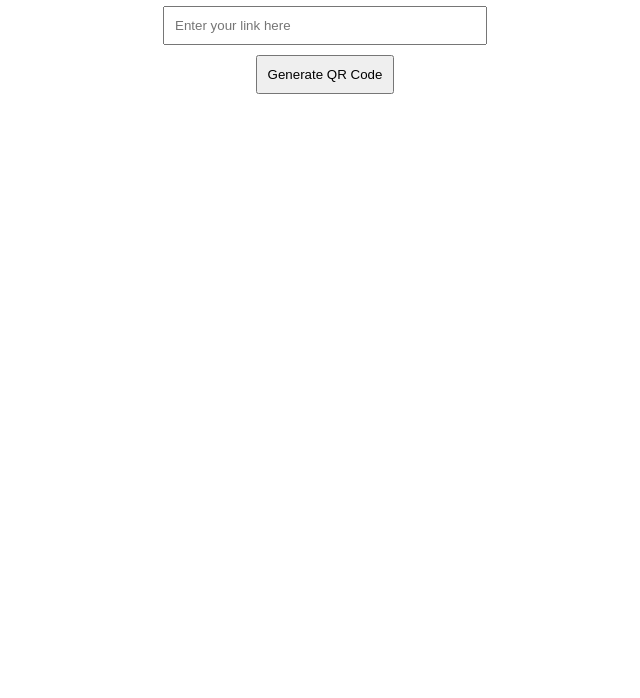
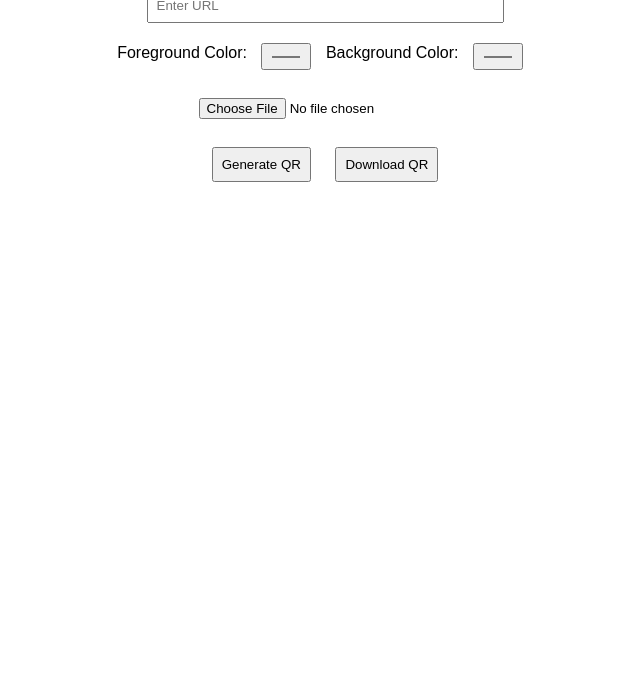
Before and after one commit to aevin-bhanderi/qr-code-generator, a plain HTML site: page index.html in a window 1280 px wide. Shown: the part 102-800 px from the top of the page, without its empty margins (315-955 px from the left). Drawn offline with Linux system fonts and the light colour scheme.

Commit message:
Update index.html

```diff
--- a/index.html
+++ b/index.html
@@ -4,46 +4,69 @@
   <meta charset="UTF-8">
   <meta name="viewport" content="width=device-width, initial-scale=1.0">
   <title>QR Code Generator</title>
-    <script src="https://cdn.jsdelivr.net/npm/qrcode/build/qrcode.min.js"></script>
   <style>
-        body {
-            font-family: Arial, sans-serif;
-            text-align: center;
-            margin-top: 50px;
-        }
-        input {
-            padding: 10px;
-            width: 300px;
-        }
-        button {
-            padding: 10px;
-            margin: 10px;
-            cursor: pointer;
-        }
-        canvas {
-            margin-top: 20px;
-        }
+    body { font-family: Arial, sans-serif; text-align: center; margin: 20px; }
+    #qrcode { margin: 20px auto; }
+    input, button { margin: 10px; padding: 8px; }
+    canvas { border: 1px solid #ccc; border-radius: 10px; }
   </style>
 </head>
 <body>
+
   <h1>QR Code Generator</h1>
-    <input type="text" id="linkInput" placeholder="Enter your link here">
+  <input type="text" id="link" placeholder="Enter URL" size="40">
   <br>
-    <button onclick="generateQR()">Generate QR Code</button>
+  <label>Foreground Color: <input type="color" id="fgColor" value="#000000"></label>
+  <label>Background Color: <input type="color" id="bgColor" value="#ffffff"></label>
   <br>
-    <canvas id="qrcode"></canvas>
+  <input type="file" id="logoInput" accept="image/*">
+  <br>
+  <button onclick="generateQRCode()">Generate QR</button>
+  <button onclick="downloadQRCode()">Download QR</button>
 
+  <div id="qrcode"></div>
+
+  <script src="https://cdn.jsdelivr.net/npm/qrcode/build/qrcode.min.js"></script>
   <script>
-        function generateQR() {
-            const link = document.getElementById('linkInput').value;
-            if (link) {
-                QRCode.toCanvas(document.getElementById('qrcode'), link, function (error) {
-                    if (error) console.error(error);
+    let logo = null;
+
+    document.getElementById('logoInput').addEventListener('change', function(e){
+      const reader = new FileReader();
+      reader.onload = function(event) { logo = event.target.result; };
+      reader.readAsDataURL(e.target.files[0]);
     });
-            } else {
-                alert("Please enter a link!");
+
+    function generateQRCode() {
+      const link = document.getElementById('link').value;
+      const fg = document.getElementById('fgColor').value;
+      const bg = document.getElementById('bgColor').value;
+      const qrContainer = document.getElementById('qrcode');
+      qrContainer.innerHTML = ""; // Clear old QR
+
+      const canvas = document.createElement('canvas');
+      qrContainer.appendChild(canvas);
+
+      QRCode.toCanvas(canvas, link, { color: { dark: fg, light: bg } }, function (error) {
+        if (!error && logo) {
+          const ctx = canvas.getContext('2d');
+          const img = new Image();
+          img.src = logo;
+          img.onload = function() {
+            const size = canvas.width * 0.2;
+            ctx.drawImage(img, (canvas.width - size) / 2, (canvas.height - size) / 2, size, size);
+          };
         }
+      });
+    }
+
+    function downloadQRCode() {
+      const canvas = document.querySelector('#qrcode canvas');
+      const link = document.createElement('a');
+      link.download = "qrcode.png";
+      link.href = canvas.toDataURL("image/png");
+      link.click();
     }
   </script>
+
 </body>
 </html>
```
Lines whose indentation alone changed are shown as unchanged.
